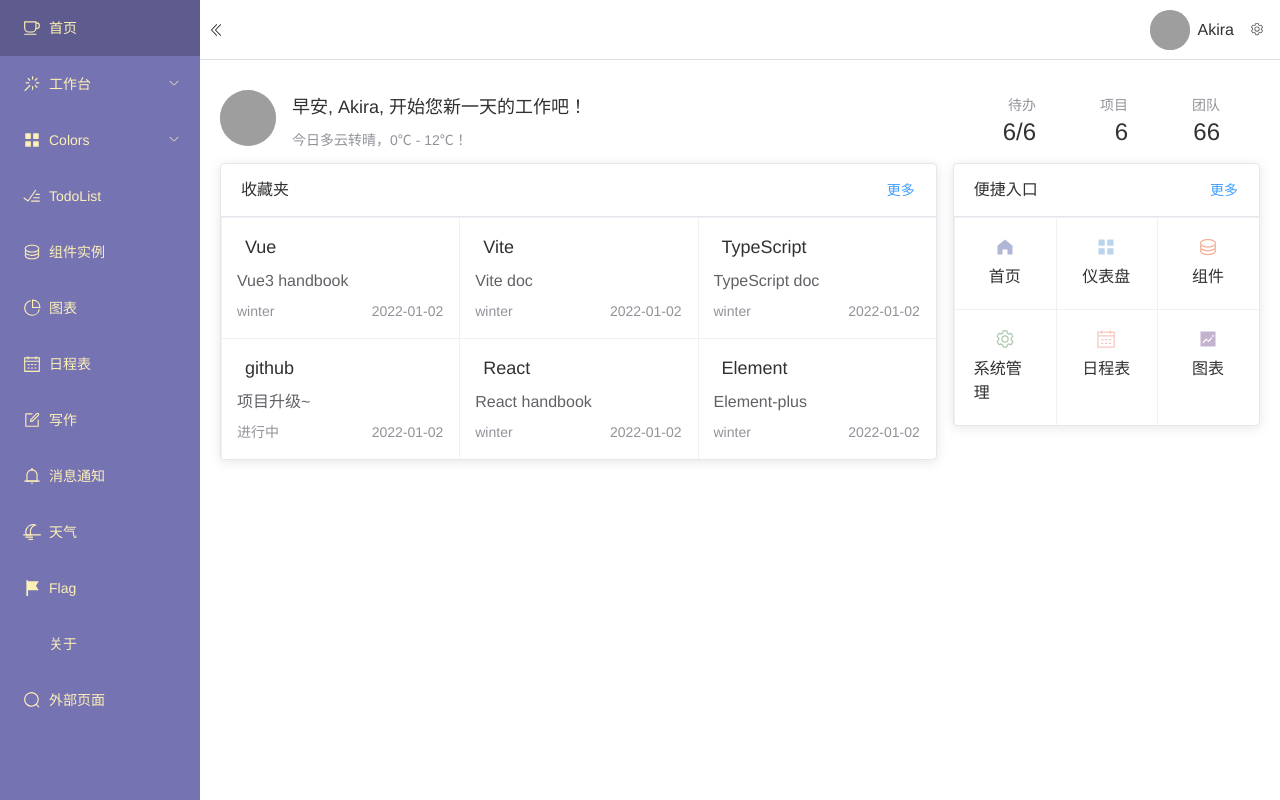
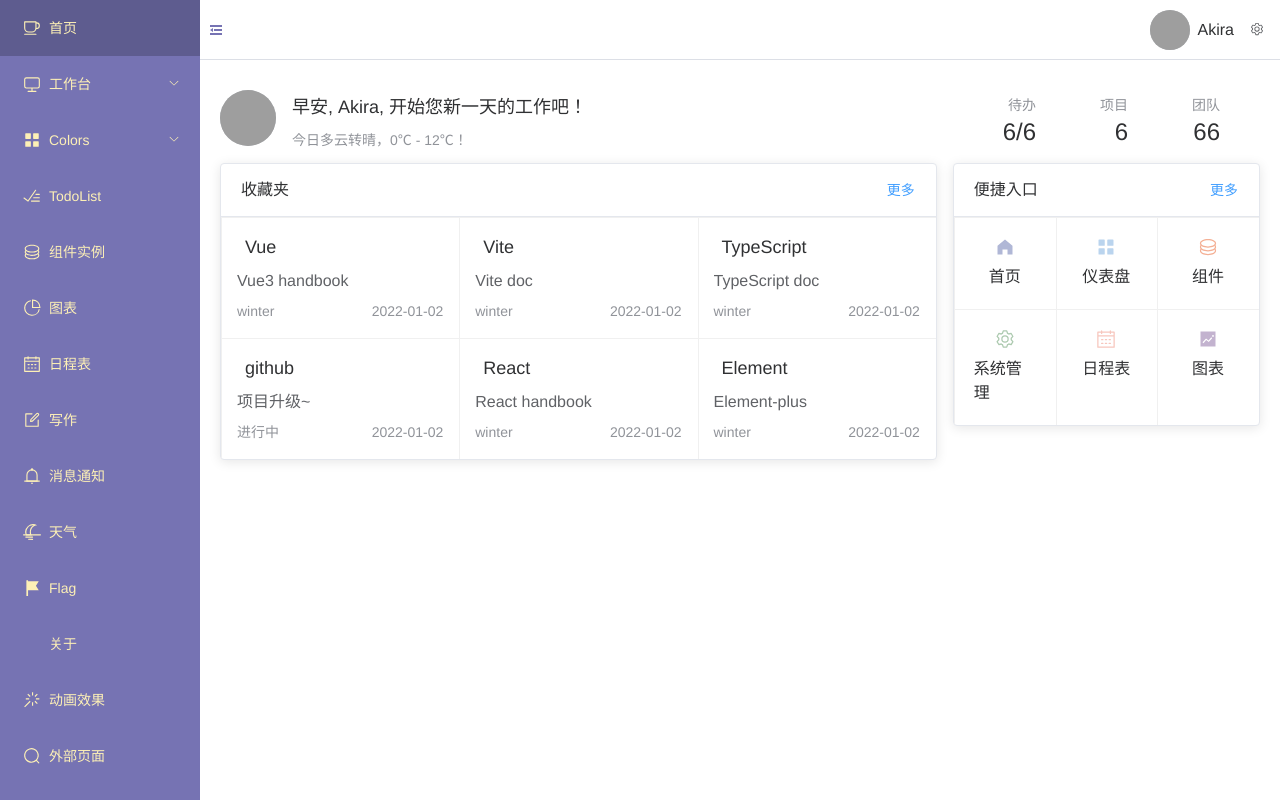
Before and after one commit to Ritusan/vite-admin, a Vue app: page /about#/dashboard in a window 1280 px wide. Built offline with nearby package versions, Linux system fonts and the light colour scheme; grey boxes are pictures that could not be loaded; what @soerenmartius/vue3-clipboard would draw is missing.

Commit message:
update topbar sidebar

```diff
--- a/src/components/SideBar.vue
+++ b/src/components/SideBar.vue
@@ -18,7 +18,7 @@
       </el-menu-item>
       <el-sub-menu index="1">
         <template #title>
-          <el-icon><magic-stick /></el-icon>
+          <el-icon><monitor /></el-icon>
           <span>工作台</span>
         </template>
         <el-menu-item-group>
@@ -80,11 +80,14 @@
         <template #title>Flag</template>
       </el-menu-item>
       <el-menu-item index="11">
-        <!-- <el-icon><flag /></el-icon> -->
         <el-icon>
           <span class="iconify" data-icon="cib:about-me" data-width="18"></span>
         </el-icon>
         <template #title>关于</template>
+      </el-menu-item>
+      <el-menu-item index="12">
+        <el-icon><magic-stick /></el-icon>
+        <template #title>动画效果</template>
       </el-menu-item>
       <el-menu-item index="15">
         <el-icon><search /></el-icon>
@@ -112,6 +115,7 @@ import {
   MoonNight,
   Flag,
   Search,
+  Monitor
 } from '@element-plus/icons-vue'
 import { useRouter } from 'vue-router'
 import { useStore } from 'vuex'
@@ -171,6 +175,9 @@ const selectItem = (val: string) => {
     case '11':
       router.push('/about')
       break
+    case '12':
+      router.push('/animation')
+      break
     case '15':
       router.push('/frame')
       break
--- a/src/components/TopBar.vue
+++ b/src/components/TopBar.vue
@@ -1,8 +1,8 @@
 <template>
   <el-header class="flex items-center justify-between pl-2 pr-4">
-    <el-icon size="20" @click="handleCollapse" class="cursor-pointer">
-      <DArrowLeft v-if="!isCollapse" />
-      <DArrowRight v-else />
+    <el-icon size="20" @click="handleCollapse" class="cursor-pointer" color="#7673b3">
+      <Fold v-if="!isCollapse" />
+      <Expand v-else />
     </el-icon>
     <div class="flex items-center">
       <el-avatar
@@ -27,11 +27,10 @@
 <script setup lang="ts">
 import { ref } from 'vue'
 import { useStore } from 'vuex'
-import { DArrowLeft, DArrowRight, Setting } from '@element-plus/icons-vue'
+import { DArrowLeft, DArrowRight, Setting, Fold, Expand } from '@element-plus/icons-vue'
 
 const store = useStore()
 
-// let isCollapse = ref(store.state.sidebarIsCollapse)
 let isCollapse = ref(store.state.sidebarIsCollapse)
 const handleCollapse = () => {
   store.state.sidebarIsCollapse = !store.state.sidebarIsCollapse
--- /dev/null
+++ b/src/pages/animation/index.vue
@@ -0,0 +1,13 @@
+<template>
+  <div>
+    animate
+  </div>
+</template>
+
+<script setup lang="ts">
+
+</script>
+
+<style lang="scss" scoped>
+
+</style>
--- a/src/pages/calendar/index.vue
+++ b/src/pages/calendar/index.vue
@@ -1,11 +1,12 @@
 <template>
   <div>
-    calendar
+    <el-calendar v-model="value" />
   </div>
 </template>
 
 <script setup lang="ts">
-
+import { ref } from 'vue'
+const value = ref(new Date())
 </script>
 
 <style scoped>
--- a/src/router/index.ts
+++ b/src/router/index.ts
@@ -19,6 +19,7 @@ const notice = () => import('../pages/notice/index.vue')
 const weather = () => import('../pages/weather/index.vue')
 const flag = () => import('../pages/flag/index.vue')
 const about = () => import('../pages/about/index.vue')
+const animation = () => import('../pages/animation/index.vue')
 
 const routes: Array<RouteRecordRaw> = [
   { path: '/', redirect: '/dashboard' },
@@ -117,6 +118,11 @@ const routes: Array<RouteRecordRaw> = [
     name: 'about',
     component: about,
   },
+  {
+    path: '/animation',
+    name: 'animation',
+    component: animation,
+  },
 ]
 
 const router = createRouter({
```
